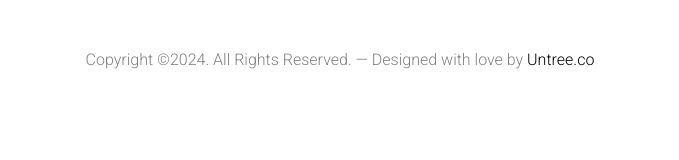
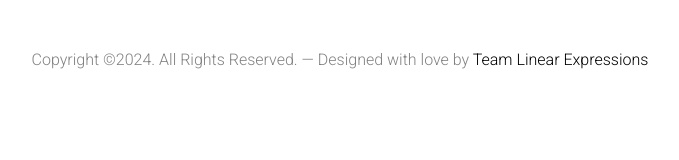
Before and after one commit to LinearExpressions/linearexpressions, a plain HTML site: page about.html in a window 1280 px wide. Shown: the whole page, without its empty margins (300-979 px from the left). Drawn offline with Linux system fonts and the light colour scheme; files whose address does not match are found by name.

Commit message:
Update about.html

```diff
--- a/about.html
+++ b/about.html
@@ -260,7 +260,7 @@
 
 			<div class="row mt-5">
 				<div class="col-12 text-center">
-					<p class="mb-0">Copyright &copy;<script>document.write(new Date().getFullYear());</script>. All Rights Reserved. &mdash; Designed with love by <a href="https://untree.co">Untree.co</a> <!-- License information: https://untree.co/license/ -->
+					<p class="mb-0">Copyright &copy;<script>document.write(new Date().getFullYear());</script>. All Rights Reserved. &mdash; Designed with love by <a href="https://untree.co">Team Linear Expressions</a> <!-- License information: https://untree.co/license/ -->
 					</p>
 				</div>
 			</div>
```
